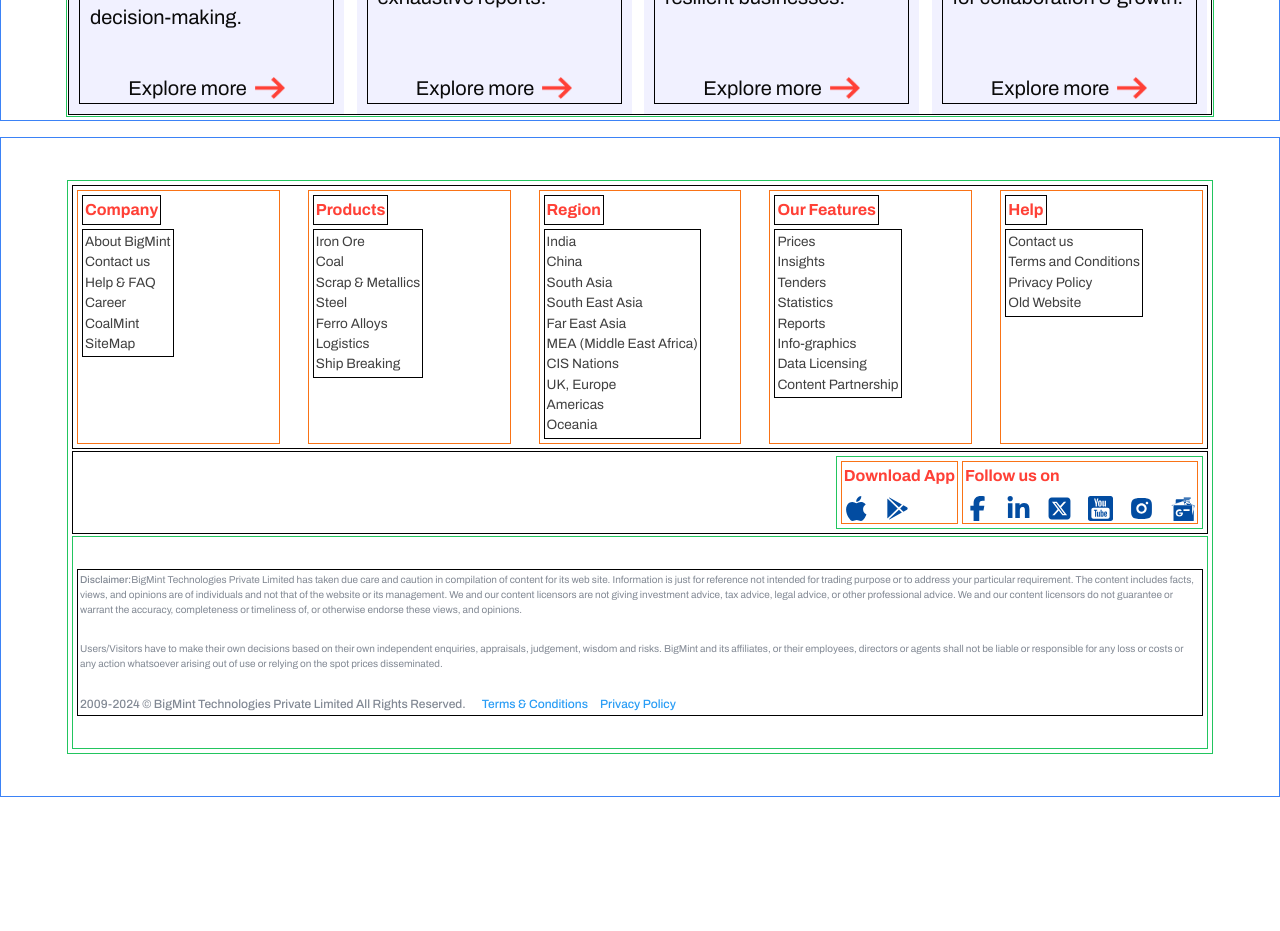
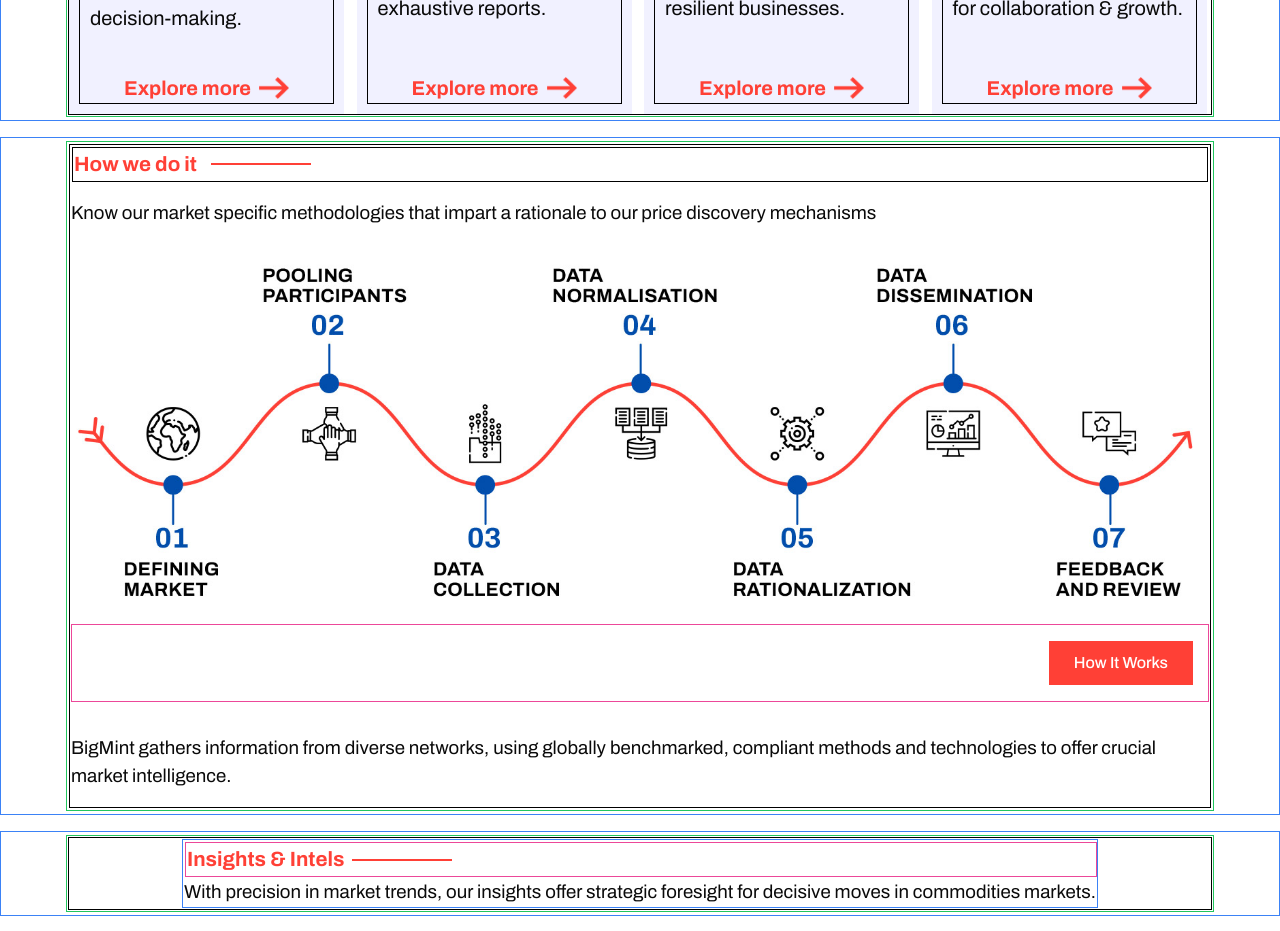
Before and after one commit to semayank/bigmintclone, a Next.js app: page / in a window 1280 px wide. Shown: the part 3580-4511 px from the top of the page. Before the commit the page ends 4379 px from the top, so only its background shows below. Built offline with nearby package versions, Linux system fonts and the light colour scheme; a web font is replaced by a local one.

Commit message:
till section 9 is added

```diff
--- a/app/globals.css
+++ b/app/globals.css
@@ -95,6 +95,14 @@
     border: 1px solid black;
   }
 
+  .section10header{
+    font-size: clamp(16px,1.61vw,30px);
+  }
+
+  .section10para{
+    font-size: clamp(14px,1.46vw,28px);
+  }
+
   .section8header{
     font-size: clamp(18px,2.12vw,40px);
   }
--- a/app/page.tsx
+++ b/app/page.tsx
@@ -13,6 +13,8 @@
 import { Loader } from "@/components/Loader";
 import Section8 from "@/components/Section8";
 import Section9 from "@/components/Section9";
+import Section10 from "@/components/Section10";
+import Section11 from "@/components/Section11";
 
 export default function Home() {
 
@@ -36,6 +38,8 @@
         <Section7 />
         <Section8/>
         <Section9/>
+        <Section10/>
+        <Section11/>
         <Chat />
       </main> }
     </MainLayout></>
--- a/components/AdvantageCard.tsx
+++ b/components/AdvantageCard.tsx
@@ -20,7 +20,9 @@
       <div className="bg-[#F1F1FF] p-[10px] w-[275px] h-[564px]">
         <div className="flex flex-col items-center justify-between border border-black h-full">
           <div className="my-[18px]">
-            <h3 className={`${archivo700.className} text-center  text-[20px]`}>
+            <h3
+              className={`${archivo700.className} text-center text-[20px] border border-pink-500 h-[65px]`}
+            >
               {title}
             </h3>
           </div>
@@ -28,14 +30,18 @@
             <Image src={logourl} width={100} height={100} alt="" />
           </div>
           <div>
-            <p className={`${archivo400.className} mt-[25px] mb-[16px] p-[10px] text-[20px]`}>{content}</p>
+            <p
+              className={`${archivo400.className} mt-[25px] mb-[16px] p-[10px] text-[20px]`}
+            >
+              {content}
+            </p>
           </div>
-          <div>
+          <div className="inline-flex flex-row items-center justify-end xl:justify-center">
             <Link
               href={"/"}
-              className={`${archivo400.className} flex flex-row items-center justify-center gap-x-2 text-[20px]`}
+              className={`${archivo700.className} flex flex-row items-center justify-between gap-x-2 text-[20px]`}
             >
-              <h3>Explore more </h3>{" "}
+              <h3 className="text-[#FF4036]">Explore more </h3>{" "}
               <Image src={"/rightarrow.png"} width={30} height={25} alt="" />
             </Link>
           </div>
--- /dev/null
+++ b/components/Section10.tsx
@@ -0,0 +1,40 @@
+import { archivo400, archivo500, archivo700 } from "@/lib/fonts";
+import BodyLayout from "./layouts/BodyLayout";
+import Image from "next/image";
+
+export default function Section10() {
+  return (
+    <>
+      <BodyLayout>
+        <div className="border  border-green-500 m-[1px] p-[1px]">
+          <div className="flex flex-col border border-black m-[1px] p-[1px] gap-y-4">
+            <div className="flex flex-row items-center justify-start border border-black m-[1px] p-[1px] gap-x-[14px]">
+              <div>
+                <h3
+                  className={`${archivo700.className} text-[#FF4036] section10header`}
+                >
+                  How we do it
+                </h3>
+              </div>
+              <div className="inline-flex flex-col items-center justify-center">
+                <span className="w-[100px] h-0.5 bg-[#FF4036]"></span>
+              </div>
+            </div>
+            <div>
+              <p className={`${archivo400.className} section10para`}>
+                Know our market specific methodologies that impart a rationale
+                to our price discovery mechanisms
+              </p>
+            </div>
+            <div className="flex flex-col items-center justify-between gap-y-4">
+                <div><img alt="" src="./how-it-works.jpg"/></div>
+                <div className=" border border-pink-500 w-full px-[15px] inline-flex flex-row items-center justify-end"><button className={`${archivo500.className} my-4 bg-[#FF4036] text-white py-[10px] px-[25px]`}>How It Works</button></div>
+            </div>
+            <div className="my-4"><p className={`${archivo400.className} section10para`}>
+            BigMint gathers information from diverse networks, using globally benchmarked, compliant methods and technologies to offer crucial market intelligence.</p></div>
+          </div>
+        </div>
+      </BodyLayout>
+    </>
+  );
+}
--- /dev/null
+++ b/components/Section11.tsx
@@ -0,0 +1,24 @@
+import { archivo400, archivo700 } from "@/lib/fonts";
+import BodyLayout from "./layouts/BodyLayout";
+
+export default function Section11() {
+  return (
+    <>
+      <BodyLayout>
+        <div className="border  border-green-500 m-[1px] p-[1px]">
+            <div className="border border-black flex flex-col items-center justify-between gap-y-2">
+                <div className="flex flex-col items-start justify-between border border-blue-500 m-[1px] p-[1px]">
+                    <div className=" border border-pink-500 m-[1px] p-[1px] inline-flex flex-row items-center w-full justify-start gap-x-2">
+                        <h3 className={`${archivo700.className} text-[#FF4036] section10header`}>Insights & Intels</h3>
+                        <span className="w-[100px] h-0.5 bg-[#FF4036]"></span>
+                        </div>
+                    <p className={`${archivo400.className}  section10para`}>
+                    With precision in market trends, our insights offer strategic foresight for decisive moves in commodities markets.
+                    </p>
+                </div>
+            </div>
+        </div>
+      </BodyLayout>
+    </>
+  );
+}
--- a/components/Section9.tsx
+++ b/components/Section9.tsx
@@ -36,7 +36,7 @@
   return (
     <>
       <BodyLayout>
-        <div className="border border-green-500 m-[1px] p-[1px]">
+        <div className="border  border-green-500 m-[1px] p-[1px]">
           <div className="border border-black flex flex-col items-center justify-between  gap-2 md:grid md:grid-cols-2 lg:grid-cols-3 xl:grid-cols-4">
           {
             cards.map((card)=>{
```
Also changed, not shown: public/how-it-works.jpg (added), 1 other file (tests, documents, lock files or other folders).
